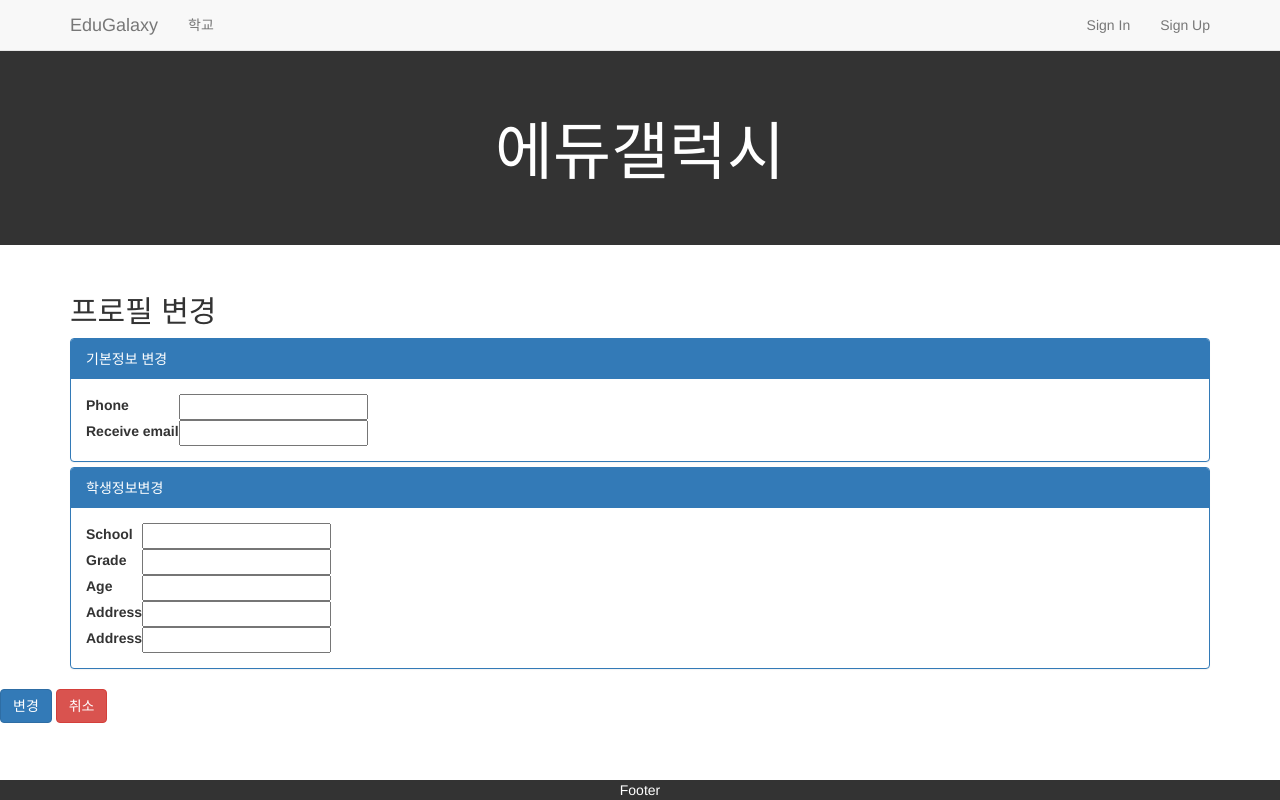
After one commit to JHLeeeMe/eduGalaxy, a Django app: template eduGalaxy/templates/user/mypage/update_profile.html in a window 1280 px wide. The commit adds this page. Run offline with Django 3.2, Linux system fonts and the light colour scheme; the template is opened without the code that fills it, so the values that code supplies are empty, except form fields; tables that the repository leaves empty hold one stand-in row (values such as "Sample post"); form fields are guessed from the names that the template uses; some libraries are stand-ins or nearby versions.

Commit message:
update_profile 2차 작업

```diff
--- a/eduGalaxy/apps/user/urls.py
+++ b/eduGalaxy/apps/user/urls.py
@@ -14,6 +14,7 @@ urlpatterns = [
     path('signup/<int:pk>/delete', user_views.TempDeleteView.as_view(), name='temp_delete'),
     path('mypage/', user_views.EdUserMypageView.as_view(), name='mypage'),
     path('mypage/change_password/', user_views.PasswordChangeView.as_view(), name='change_password'),
+    path('mypage/<int:pk>/update_profile/', user_views.ProfileUpdateView.as_view(), name='update_profile'),
     path('<pk>/verify/<token>/', user_views.EduUserVerificationView.as_view(), name='verify'),
     path('resend_verify_email/', user_views.ResendVerificationEmailView.as_view(), name='resend'),
     path('login/social/<provider>/callback/', user_views.SocialLoginCallbackView.as_view(), name='social_callback'),
--- /dev/null
+++ b/eduGalaxy/templates/user/mypage/update_profile.html
@@ -0,0 +1,57 @@
+{% extends 'school/base.html' %}
+
+{% block gbody %}
+<form name="update_profile_form" action="." method="post"> {% csrf_token %}
+    <div class="container">
+        <h2>프로필 변경</h2>
+        <div class="panel-group">
+            <div class="panel panel-primary">
+                <div class="panel-heading">기본정보 변경</div>
+                <div class="panel-body">
+                    <table>
+                        <tr>
+                            <td>{{ form.phone.label_tag }}</td>
+                            <td>{{ form.phone }}</td>
+                        </tr>
+                        <tr>
+                            <td>{{ form.receive_email.label_tag }}</td>
+                            <td>{{ form.receive_email }}</td>
+                        </tr>
+                    </table>
+                </div>
+            </div>
+            <div class="panel panel-primary">
+                <div class="panel-heading">학생정보변경</div>
+                <div class="panel-body">
+                    <table>
+                        <tr>
+                            <td>{{ form.school.label_tag }}</td>
+                            <td>{{ form.school }}</td>
+                        </tr>
+                        <tr>
+                            <td>{{ form.grade.label_tag }}</td>
+                            <td>{{ form.grade }}</td>
+                        </tr>
+                        <tr>
+                            <td>{{ form.age.label_tag }}</td>
+                            <td>{{ form.age }}</td>
+                        </tr>
+                        <tr>
+                            <td>{{ form.address1.label_tag }}</td>
+                            <td>{{ form.address1 }}</td>
+                        </tr>
+                        <tr>
+                            <td>{{ form.address2.label_tag }}</td>
+                            <td>{{ form.address2 }}</td>
+                        </tr>
+                    </table>
+                </div>
+            </div>
+        </div>
+    </div>
+    <div class="form-actions">
+        <button class="btn btn-primary" type="submit">변경</button>
+        <button class="btn btn-danger" onclick="history.back(-1);">취소</button>
+    </div>
+</form>
+{% endblock gbody %}
```
Also changed, not shown: eduGalaxy/apps/user/forms.py (+44 -1 lines), eduGalaxy/apps/user/views.py (+26 -5 lines), eduGalaxy/templates/user/mypage/index.html (+5 -5 lines).
